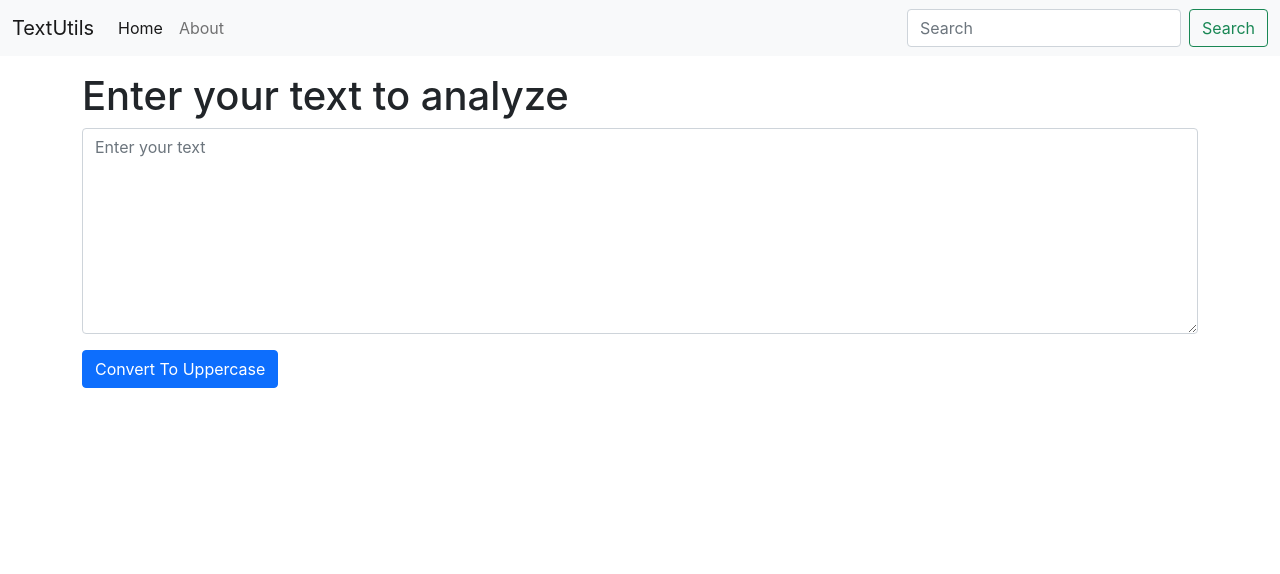
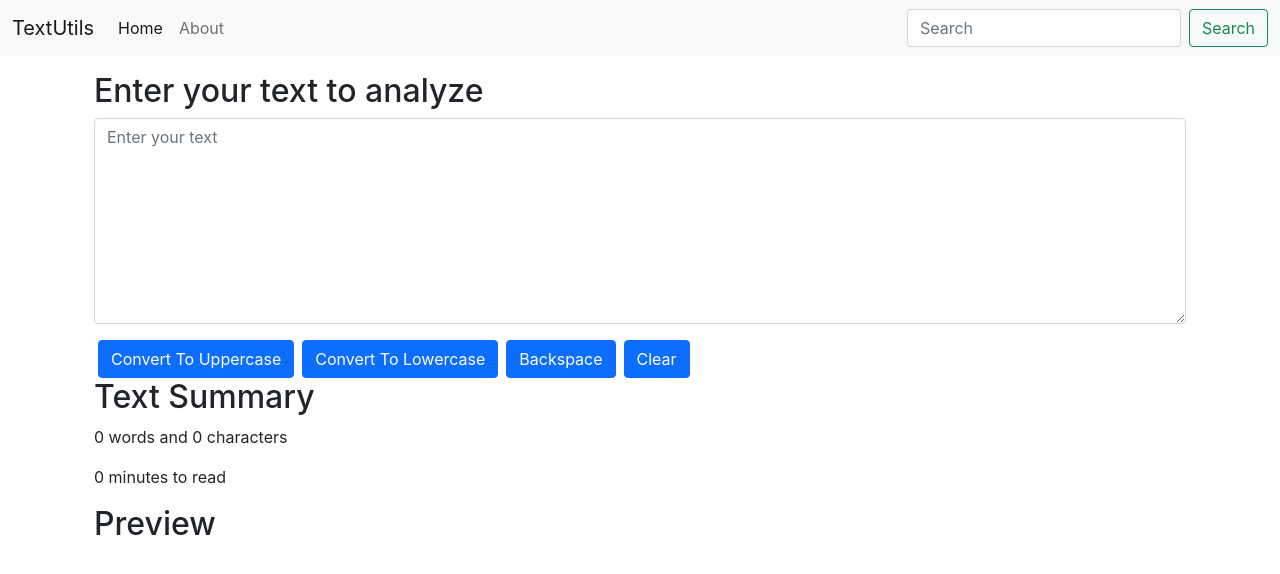
Before and after one commit to Amal221200/react-text-utils, a React (Create React App) app: page / in a window 1280 px wide. Shown: the top 574 px of the page. Built offline with nearby package versions, Linux system fonts and the light colour scheme.

Commit message:
Some improvements

```diff
--- a/src/components/TextForm.js
+++ b/src/components/TextForm.js
@@ -13,16 +13,57 @@ const TextForm = ({ heading }) => {
         setText(newText);
     }
 
+    const handleLoClick = () =>{
+        let newText = text.toLowerCase();
+        setText(newText);
+    }
+
+    // let str = "Hello ";
+
+    // console.log(str.lastIndexOf(""))
+    const numberOfWords = (text) =>{
+        let number = 0;
+
+        if(text === ""){
+            number = 0;
+        }else if(text.lastIndexOf(" ") === (text.length - 1)){
+            number = text.split(" ").length - 1;
+        }else{
+            number = text.split(" ").length;
+        }
+
+        return number;
+    }
+
+    const backSpace = () =>{
+        const newText = text.slice(0, text.length - 1)
+        setText(newText);
+    }
+
 
   return (
-    <div>
-        <h1>{heading}</h1>
+      <>
+    <div className='container'>
+        <h2>{heading}</h2>
         <div className="mb-3">
             <textarea className="form-control" placeholder="Enter your text" value={text} onChange={handleOnClick} id="floatingTextarea" rows="8"></textarea>
         </div>
-        <button className="btn btn-primary" onClick={handleUpClick}>Convert To Uppercase</button>
+        <button className="btn btn-primary mx-1" onClick={handleUpClick}>Convert To Uppercase</button>
+        <button className="btn btn-primary mx-1" onClick={handleLoClick}>Convert To Lowercase</button>
+        <button className="btn btn-primary mx-1" onClick={backSpace}>Backspace</button>
+        <button className="btn btn-primary mx-1" onClick={() => setText("")}>Clear</button>
     </div>
+    <div className="container">
+        <h2>Text Summary</h2>
+        <p>{numberOfWords(text)} words and {text.length} characters</p>
+        <p>{0.008 * (numberOfWords(text))} minutes to read</p>
+        <h2>Preview</h2>
+        <p>{text}</p>
+    </div>
+    </>
   );
 };
 
+
+
 export default TextForm;
```
